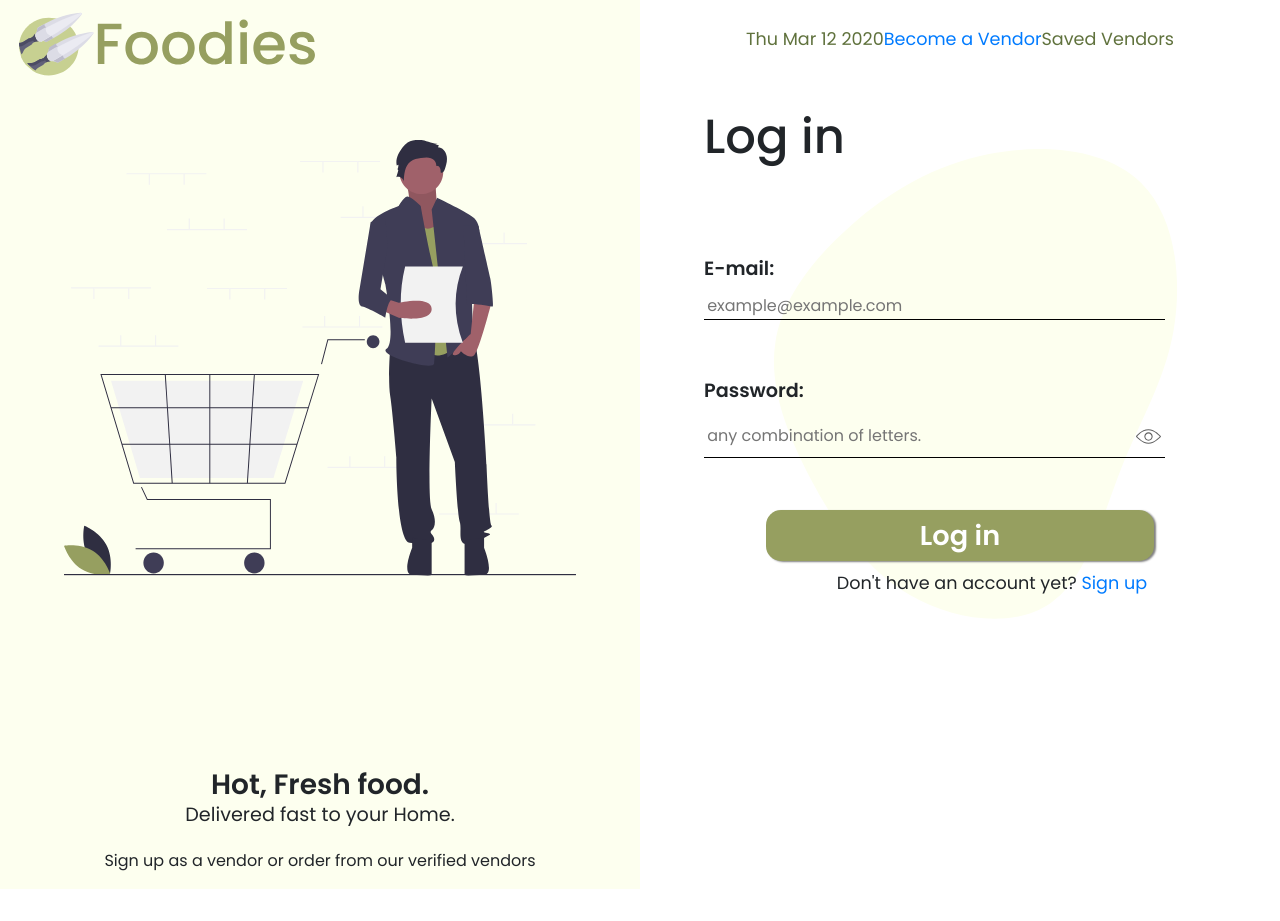
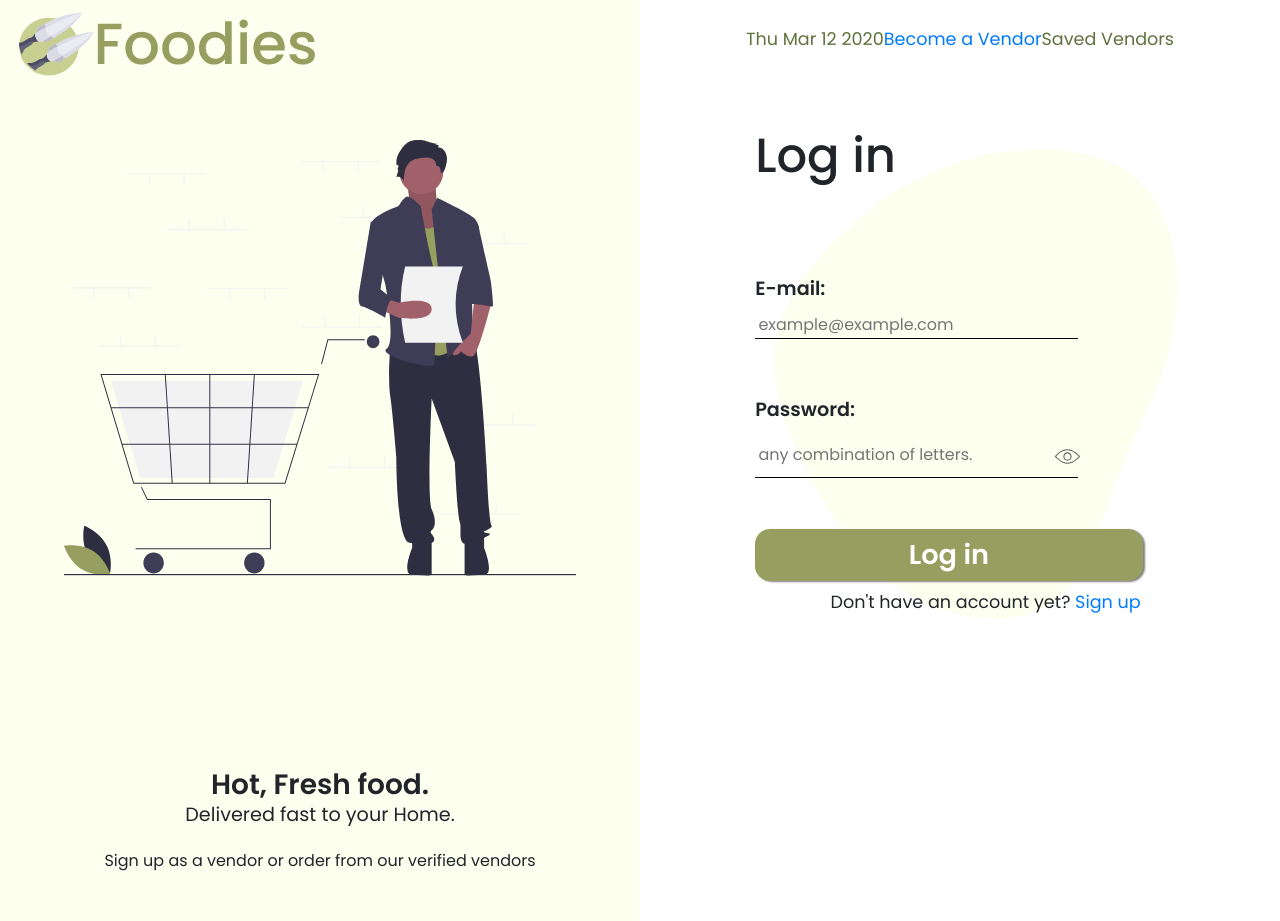
Before and after one commit to Tripple-A/Chef-React-App, a React (Create React App) app: page / in a window 1280 px wide. Before the commit the page ends 889 px from the top, so only its background shows below. Built offline with nearby package versions, Linux system fonts and the light colour scheme; no server answers.

Commit message:
fixed form

```diff
--- a/src/components/auth/AuthForm.js
+++ b/src/components/auth/AuthForm.js
@@ -12,10 +12,12 @@ export const AuthForm = ({
   handleSubmit,
   email,
   password,
-  handleChange
+  handleChange,
+  errors
 }) => {
   return (
     <div className="authWrapper">
+      {/* {errors.length > 1 ? <div>error </div> : ""} */}
       <div className="authImg">
         <AuthImg />
         <div className="hot">
--- a/src/components/paystack.js
+++ b/src/components/paystack.js
@@ -1,48 +1,53 @@
-import React, { Component } from 'react';
-import { Redirect } from 'react-router-dom';
-//import the library
-import PaystackButton from 'react-paystack';
-import axios from 'axios';
-
-
+import React, { Component } from "react";
+import { Redirect } from "react-router-dom";
+import { apiUrl } from "../helpers/helperFns";
+import PaystackButton from "react-paystack";
+import axios from "axios";
 
 class Paystack extends Component {
-
   state = {
     key: "pk_test_fbd2b2c8b4e5580d325d88cee725259dacd96409", //PAYSTACK PUBLIC KEY
-        email: "biodun9@gmail.com",  // customer email
-        amount: 250000 ,
+    email: "biodun9@gmail.com", // customer email
+    amount: 250000
+  };
+
+  callback = response => {
+    alert("success. transaction ref is " + response.reference);
+    if (response.status === "success") {
+      axios
+        .get(`${apiUrl}/registrations/1`, { withCredentials: true })
+        .then(response => {
+          if (response.data.status === "ok") this.setState({ vendor: true });
+        });
     }
-
-    callback = (response) => {
-        alert('success. transaction ref is ' + response.reference)
-        if (response.status === 'success')
-        { axios.get('http://localhost:3002/registrations/1',{withCredentials: true})
-        .then(response => {
-          if (response.data.status === 'ok') this.setState({vendor:true});
-        })}
-    }
+  };
 
   close = () => {
     console.log("Payment closed");
-    }
+  };
 
   getReference = () => {
     //you can put any unique reference implementation code here
     let text = "";
-    let possible = "ABCDEFGHIJKLMNOPQRSTUVWXYZabcdefghijklmnopqrstuvwxyz0123456789-.=";
+    let possible =
+      "ABCDEFGHIJKLMNOPQRSTUVWXYZabcdefghijklmnopqrstuvwxyz0123456789-.=";
 
-        for( let i=0; i < 15; i++ )
+    for (let i = 0; i < 15; i++)
       text += possible.charAt(Math.floor(Math.random() * possible.length));
 
     return text;
-    }
+  };
 
   render() {
-    const show = this.state.vendor?  (<Redirect to='/'/>) : <h3>This page will redirect you to your profile after succesful payment</h3>;
+    const show = this.state.vendor ? (
+      <Redirect to="/" />
+    ) : (
+      <h3>
+        This page will redirect you to your profile after succesful payment
+      </h3>
+    );
     return (
       <div>
-
         <p>
           <PaystackButton
             text="Make Payment"
--- a/src/components/signIn.js
+++ b/src/components/signIn.js
@@ -1,6 +1,6 @@
 import React, { Component } from "react";
 import { apiUrl } from "../helpers/helperFns";
-import { Redirect, Link } from "react-router-dom";
+import { Redirect } from "react-router-dom";
 import { connect } from "react-redux";
 import axios from "axios";
 import { LOGIN, ASSIGNUSER } from "../actions";
@@ -32,7 +32,8 @@ class SignIn extends Component {
           this.props.loginUser();
           this.props.assignUser(res.data.user);
         }
-      });
+      })
+      .catch();
   }
 
   handleChange = e => {
@@ -53,7 +54,7 @@ class SignIn extends Component {
         { withCredentials: true }
       )
       .then(response => {
-        console.log(response);
+        console.log(response.data);
         if (response.data.status === "created") {
           console.log(response.data.user);
           this.props.loginUser();
@@ -64,15 +65,12 @@ class SignIn extends Component {
             this.setState({ errors: response.data.error });
           else this.setState({ errors: "Email or Password incorrect" });
         }
-      });
+      })
+      .catch(error => this.setState({ errors: error.response }));
   };
 
   render() {
-    const show = this.props.logged_in ? (
-      <Redirect to="/dashboard" />
-    ) : (
-      <div> {this.state.errors} </div>
-    );
+    const show = this.props.logged_in ? <Redirect to="/dashboard" /> : "";
     const { email, password } = this.state;
     return (
       <div>
@@ -83,6 +81,7 @@ class SignIn extends Component {
           email={email}
           handleChange={this.handleChange}
           password={password}
+          errors={this.state.errors}
         />
       </div>
     );
--- a/src/components/signUp.js
+++ b/src/components/signUp.js
@@ -1,5 +1,5 @@
 import React, { Component } from "react";
-import { Redirect, Link } from "react-router-dom";
+import { Redirect } from "react-router-dom";
 import { connect } from "react-redux";
 import axios from "axios";
 import { AuthForm } from "../components/auth/AuthForm";
@@ -28,7 +28,7 @@ class SignUp extends Component {
 
   handleSubmit = e => {
     e.preventDefault();
-    const { name, email, password} = this.state;
+    const { name, email, password } = this.state;
     axios
       .post(
         "https://foodie-apiv1.herokuapp.com/registrations",
@@ -37,7 +37,6 @@ class SignUp extends Component {
           email,
           password,
           password_confirmation: password
-
         },
         { withCredentials: true }
       )
--- a/src/components/styles/AuthForm.scss
+++ b/src/components/styles/AuthForm.scss
@@ -14,10 +14,7 @@
 
 .authImg {
   background-color: #fdffef;
-
-  @media screen and (min-device-width: 480px) and (max-device-width: 768px) {
-    height: 70vh;
-  }
+  padding-bottom: 2em;
 }
 
 .hot {
@@ -52,18 +49,23 @@
 .authFormWrapper {
   h1 {
     margin-left: 10%;
-    margin-top: 5%;
+    margin-top: 10%;
     font-size: 3em;
   }
+
+  margin: 0 auto;
 
   input {
     border: 0;
     border-bottom: 1px solid black;
-    width: 80%;
+    width: 70%;
     padding: 0.2em;
     background-color: transparent;
     @media screen and (max-width: 480px) {
       width: 95%;
+    }
+    @media (min-width: 768px) and (max-width: 1024px) {
+      width: 90%;
     }
   }
 
@@ -80,6 +82,9 @@
     @media screen and (max-width: 480px) {
       margin-top: 1em;
     }
+  }
+  @media (min-width: 768px) and (max-width: 1024px) {
+    margin: 15% auto;
   }
 }
 
@@ -116,10 +121,9 @@
   text-align: center;
   margin-top: 5%;
   font-size: 110%;
-  margin: 0.5em 3em;
+  margin: 0.5em 1em;
   text-align: center;
+  @media (min-width: 768px) and (max-width: 1024px) {
+    margin: 0.5em 2em;
+  }
 }
-
-.submit {
-  text-align: center;
-}
```
Lines whose indentation alone changed are shown as unchanged.
